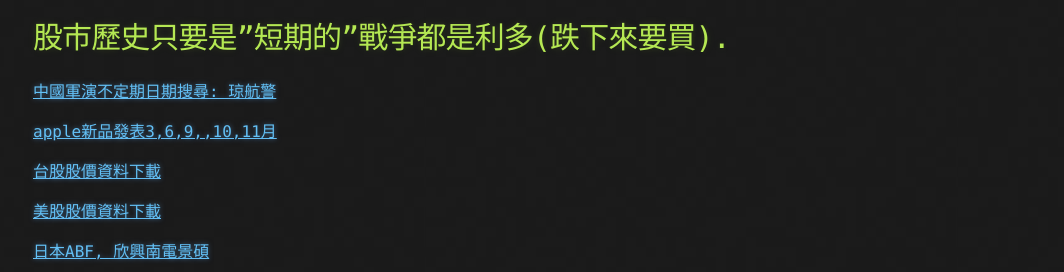
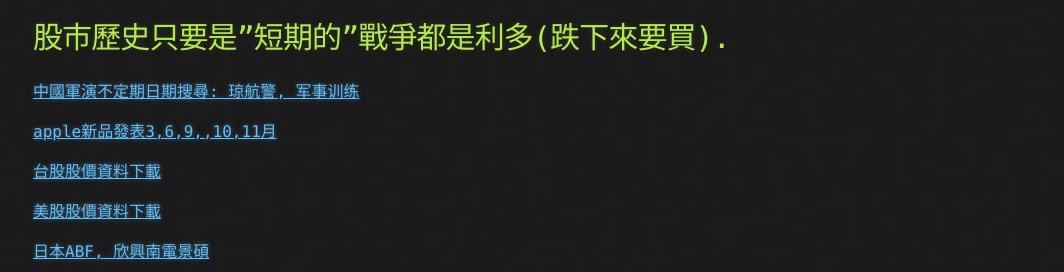
Before and after one commit to lepg5487/Stock_God, a Jekyll site: the page built from experience.md, in a window 1280 px wide and 900 px high, scrolled down 578 px. Shown: the part 178-450 px from the top of the window, without its empty margins (107-1171 px from the left). Built offline with Jekyll 4.4.1, drawn with Linux system fonts in a browser that asks for light colours; our own code applies the rules of GitHub Pages for plain Markdown files.

Commit message:
Update experience.md

```diff
--- a/experience.md
+++ b/experience.md
@@ -26,7 +26,7 @@ layout: testlayouts
 
 # 股市歷史只要是"短期的"戰爭都是利多(跌下來要買).
 
-[中國軍演不定期日期搜尋: 琼航警](https://www.google.com.tw/search?q=%E7%90%BC%E8%88%AA%E8%AD%A6&hl=zh_TW&sxsrf=AJOqlzWKyqegNdbEI3HSk6gI0XOTlzUwNA%3A1679624237769&source=hp&ei=LQgdZOycKdiV2roPgsiD2As&iflsig=AK50M_UAAAAAZB0WPSYdmXOPG2Dya8dsJwwvQ_5bX2Zb&ved=0ahUKEwis56vwv_P9AhXYilYBHQLkALsQ4dUDCAo&uact=5&oq=%E7%90%BC%E8%88%AA%E8%AD%A6&gs_lcp=Cgdnd3Mtd2l6EAMyBAgjECc6BwgjEOoCECdQmwFYmwFg2QdoAXAAeACAATSIATSSAQExmAEAoAECoAEBsAEK&sclient=gws-wiz)
+[中國軍演不定期日期搜尋: 琼航警, 军事训练](https://www.google.com.tw/search?q=%E7%90%BC%E8%88%AA%E8%AD%A6&hl=zh_TW&sxsrf=AJOqlzWKyqegNdbEI3HSk6gI0XOTlzUwNA%3A1679624237769&source=hp&ei=LQgdZOycKdiV2roPgsiD2As&iflsig=AK50M_UAAAAAZB0WPSYdmXOPG2Dya8dsJwwvQ_5bX2Zb&ved=0ahUKEwis56vwv_P9AhXYilYBHQLkALsQ4dUDCAo&uact=5&oq=%E7%90%BC%E8%88%AA%E8%AD%A6&gs_lcp=Cgdnd3Mtd2l6EAMyBAgjECc6BwgjEOoCECdQmwFYmwFg2QdoAXAAeACAATSIATSSAQExmAEAoAECoAEBsAEK&sclient=gws-wiz)
 
 [apple新品發表3,6,9,,10,11月](https://mrmad.com.tw/2023-apple-new-products-and-apple-event)
 
```
